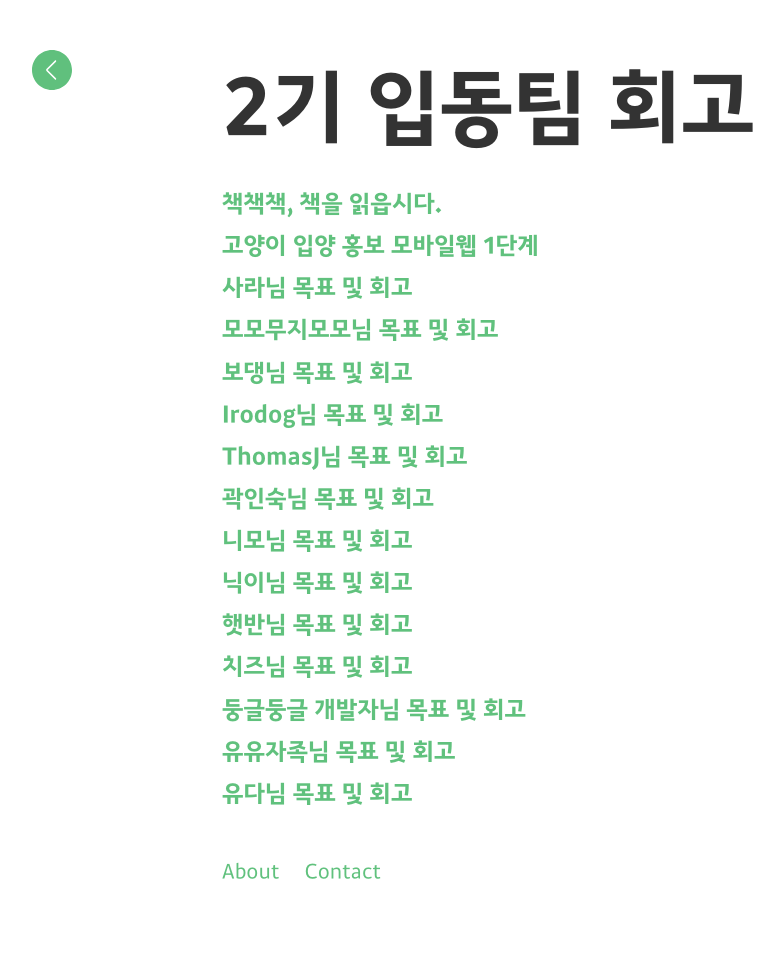
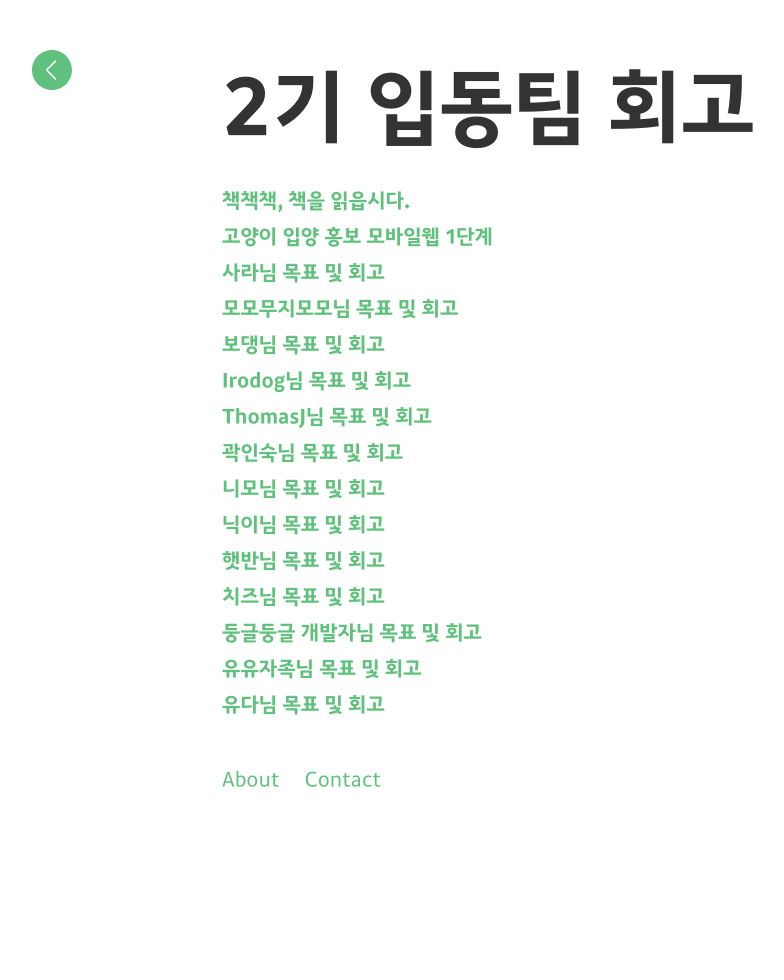
Before and after one commit to yeogaemogaco/retrospective-2nd, a Jekyll site: the page built from index.html, in a window 1280 px wide. Shown: the whole page, without its empty margins (18-802 px from the left). Built offline with Jekyll 4.4.1, drawn with Linux system fonts in a browser that asks for light colours.

```diff
--- a/index.html
+++ b/index.html
@@ -4,5 +4,5 @@ layout: default
 <h1 class="headline">{{site.title}}</h1>
 {% assign sortedposts = site.posts | sort: 'date' | reverse %}
 {% for post in sortedposts %}
-<h3><a href="{{post.url | prepend: site.baseurl}}">{{post.title}}</a></h3>
+<h4><a href="{{post.url | prepend: site.baseurl}}">{{post.title}}</a></h4>
 {% endfor %}
```
